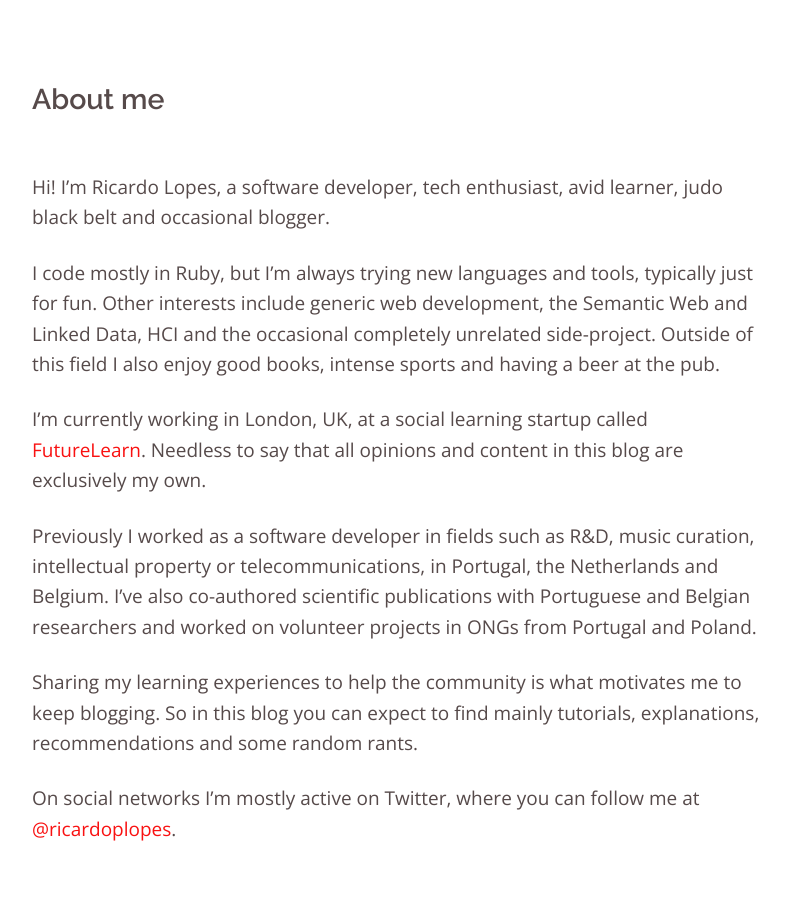
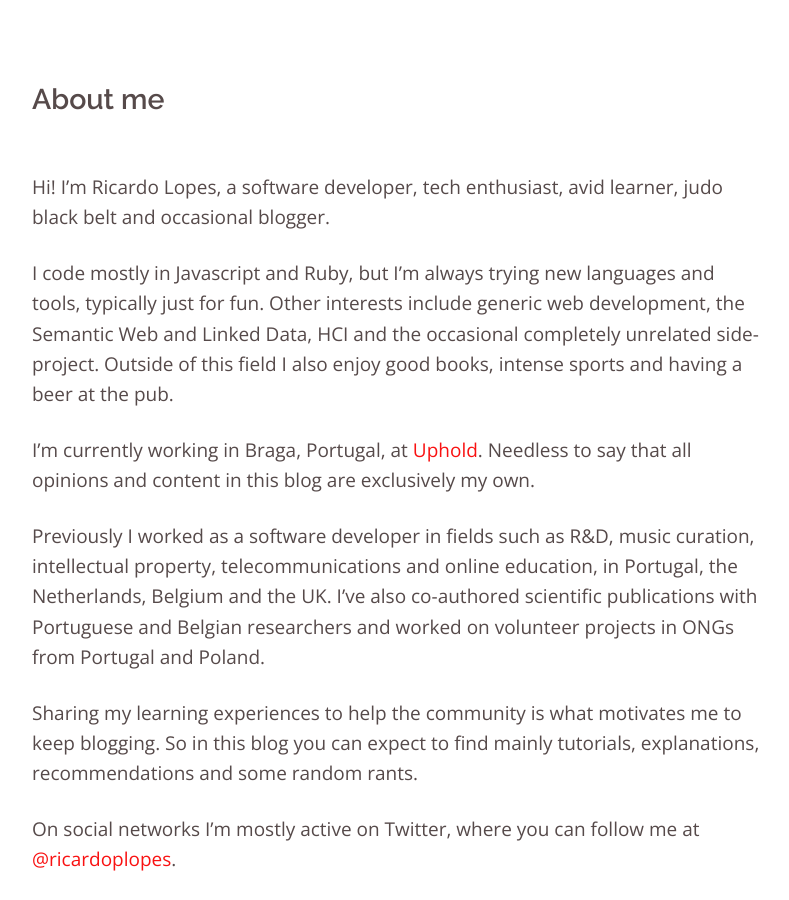
Before and after one commit to rplopes/ricardolopes.net, a Jekyll site: the page built from blog/about/index.md, in a window 1280 px wide and 900 px high, scrolled down 216 px. Shown: the whole window, without its empty margins (243-1032 px from the left). Built offline with Jekyll 4.4.1, drawn with Linux system fonts in a browser that asks for light colours.

Commit message:
Update current job
It's been around a month, so this update is long due. Update not only
the jobs list, but also some copy on the About page that mentions jobs
as well.

```diff
--- a/blog/about/index.md
+++ b/blog/about/index.md
@@ -5,11 +5,11 @@ title: About me
 
 Hi! I'm Ricardo Lopes, a software developer, tech enthusiast, avid learner, judo black belt and occasional blogger.
 
-I code mostly in Ruby, but I'm always trying new languages and tools, typically just for fun. Other interests include generic web development, the Semantic Web and Linked Data, HCI and the occasional completely unrelated side-project. Outside of this field I also enjoy good books, intense sports and having a beer at the pub.
+I code mostly in Javascript and Ruby, but I'm always trying new languages and tools, typically just for fun. Other interests include generic web development, the Semantic Web and Linked Data, HCI and the occasional completely unrelated side-project. Outside of this field I also enjoy good books, intense sports and having a beer at the pub.
 
-I'm currently working in London, UK, at a social learning startup called [FutureLearn](http://www.futurelearn.com). Needless to say that all opinions and content in this blog are exclusively my own.
+I'm currently working in Braga, Portugal, at [Uphold](https://uphold.com/). Needless to say that all opinions and content in this blog are exclusively my own.
 
-Previously I worked as a software developer in fields such as R&D, music curation, intellectual property or telecommunications, in Portugal, the Netherlands and Belgium. I've also co-authored scientific publications with Portuguese and Belgian researchers and worked on volunteer projects in ONGs from Portugal and Poland.
+Previously I worked as a software developer in fields such as R&D, music curation, intellectual property, telecommunications and online education, in Portugal, the Netherlands, Belgium and the UK. I've also co-authored scientific publications with Portuguese and Belgian researchers and worked on volunteer projects in ONGs from Portugal and Poland.
 
 Sharing my learning experiences to help the community is what motivates me to keep blogging. So in this blog you can expect to find mainly tutorials, explanations, recommendations and some random rants.
 
```
Also changed, not shown: _data/jobs.yml (+17 -1 lines), 2 other files.
